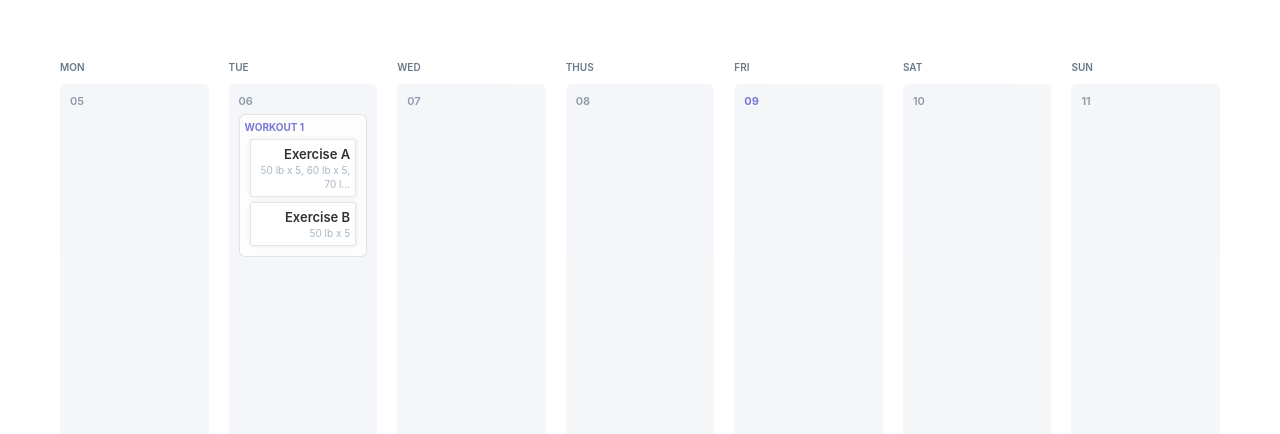
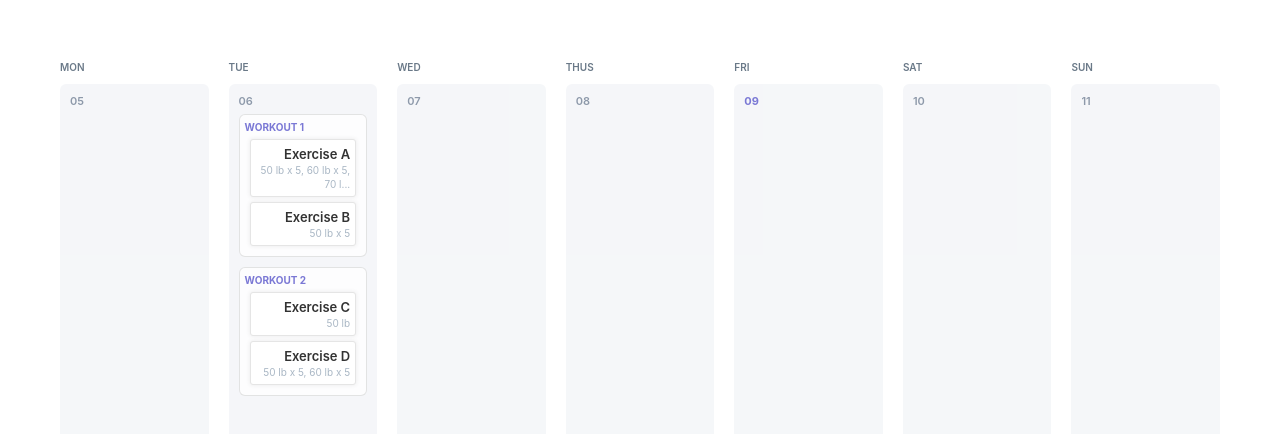
Before and after one commit to ongmap/training_calendar, a React (Create React App) app: page / in a window 1280 px wide. Shown: the top 434 px of the page. Built offline with nearby package versions, Linux system fonts and the light colour scheme.

Commit message:
feat: implement drag feature use react-dnd

```diff
--- a/src/App.css
+++ b/src/App.css
@@ -89,6 +89,7 @@
   box-sizing: border-box;
   border-radius: 6px;
   padding: 5px;
+  margin-bottom: 10px;
 }
 
 .workout-header {
--- a/src/App.jsx
+++ b/src/App.jsx
@@ -1,7 +1,9 @@
+import React from 'react';
+import { DndProvider } from 'react-dnd';
+import { HTML5Backend } from 'react-dnd-html5-backend';
+
+import WeekDaysList from './components/WeekDaysList';
 import './App.css';
-// import { DndProvider } from 'react-dnd';
-// import { HTML5Backend } from 'react-dnd-html5-backend';
-import WeekDaysList from './components/WeekDaysList';
 
 export const weekDays = [
   {
@@ -29,6 +31,24 @@ export const weekDays = [
             name: 'Exercise B',
             info: '50 lb x 5',
             intensity: '1x'
+          }
+        ]
+      },
+      {
+        id: 2,
+        name: 'Workout 2',
+        exercises: [
+          {
+            id: 1,
+            name: 'Exercise C',
+            info: '50 lb',
+            intensity: '1x'
+          },
+          {
+            id: 2,
+            name: 'Exercise D',
+            info: '50 lb x 5, 60 lb x 5',
+            intensity: '2x'
           }
         ]
       }
@@ -62,13 +82,26 @@ export const weekDays = [
   }
 ];
 
-function App() {
-  console.log('weekDays ', weekDays);
-  return (
-    <div className="App">
-      <WeekDaysList weekDays={weekDays} />
-    </div>
-  );
+class App extends React.Component {
+
+  constructor(props) {
+    super(props)
+    this.state = {
+      weekDays: weekDays
+    }
+  }
+
+  render() {
+    const { weekDays } = this.state;
+
+    return (
+      <DndProvider backend={HTML5Backend}>
+        <div className="App">
+          <WeekDaysList weekDays={weekDays} />
+        </div>
+      </DndProvider>
+    );
+  }
 }
 
 export default App;
--- a/src/components/WorkoutItem.jsx
+++ b/src/components/WorkoutItem.jsx
@@ -1,12 +1,25 @@
 import ExercisesList from './ExercisesList';
+import { useDrag } from 'react-dnd';
 
-const WorkoutItem = (props) => (
+const WorkoutItem = (props) => {
+
+  const [collected, drag, dragPreview] = useDrag(() => ({
+    type: 'workout',
+    item: { id: props.workout.id}
+  }))
+
+  return collected.isDragging ? (
+    <div ref={dragPreview} />
+  ) : (
+    <div ref={drag} {...collected}>
       <div className="workout-wrapper">
         <div className="workout-header">{props.workout.name}</div>
         <div className="workout-body">
           <ExercisesList exercises={props.workout.exercises} />
         </div>
       </div>
+    </div>
   );
+};
 
 export default WorkoutItem;
--- a/src/components/WorkoutsList.jsx
+++ b/src/components/WorkoutsList.jsx
@@ -1,10 +1,18 @@
 import WorkoutItem from './WorkoutItem';
+import { useDrop } from 'react-dnd';
 
 const WorkoutsList = ({ workouts }) => {
+  const [collectedProps, drop] = useDrop(() => ({
+    accept: 'workout',
+    drop: () => {
+      // console.log('handle update list Workouts here');
+    }
+  }));
+
   const listWorkouts =
     workouts && workouts.map((item) => <WorkoutItem key={item.id} workout={item} />);
 
-  return <div>{listWorkouts}</div>;
+  return <div ref={drop}>{listWorkouts}</div>;
 };
 
 export default WorkoutsList;
```
Lines whose indentation alone changed are shown as unchanged.
